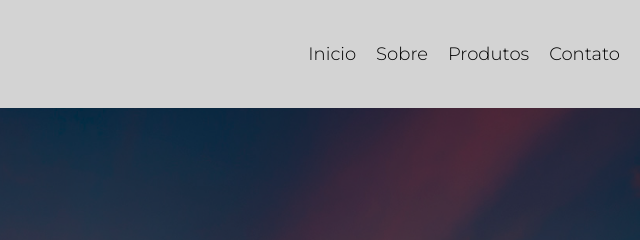
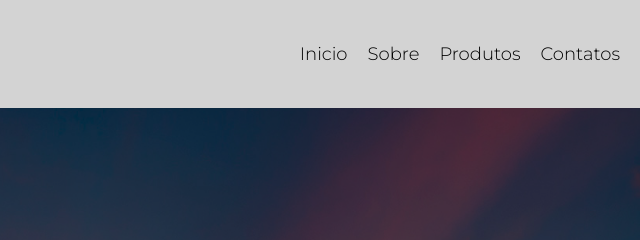
Before and after one commit to BiaOtto/Blog-viagem, a plain HTML site: page index.html in a window 1280 px wide. Shown: the top 240 px of the page, 640-1280 px from the left. Drawn offline with Linux system fonts and the light colour scheme.

Commit message:
Update index.html
mudei contato

```diff
--- a/index.html
+++ b/index.html
@@ -16,7 +16,7 @@
                 <li>Inicio</li>
                 <li>Sobre</li>
                 <li>Produtos</li>
-                <li>Contato</li>
+                <li>Contatos</li>
             </ul>
         </nav>
     </header>
```
